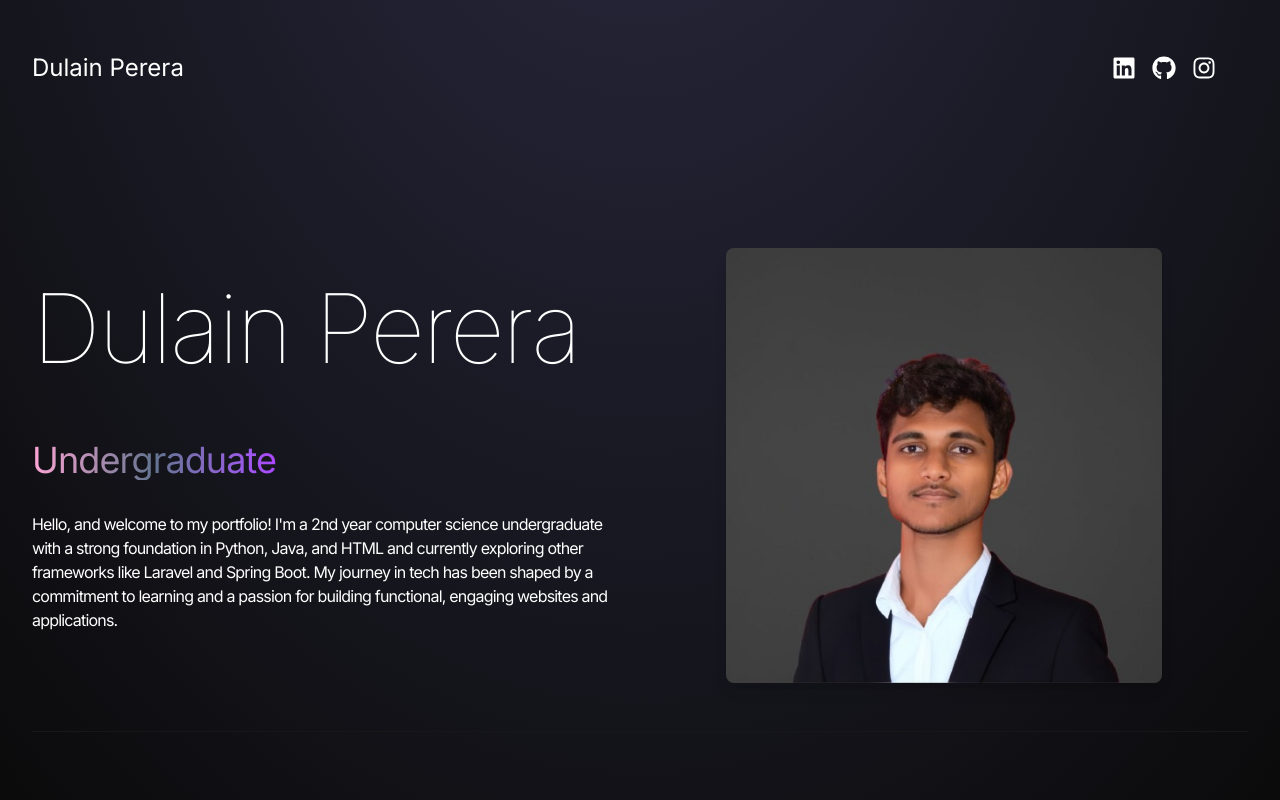
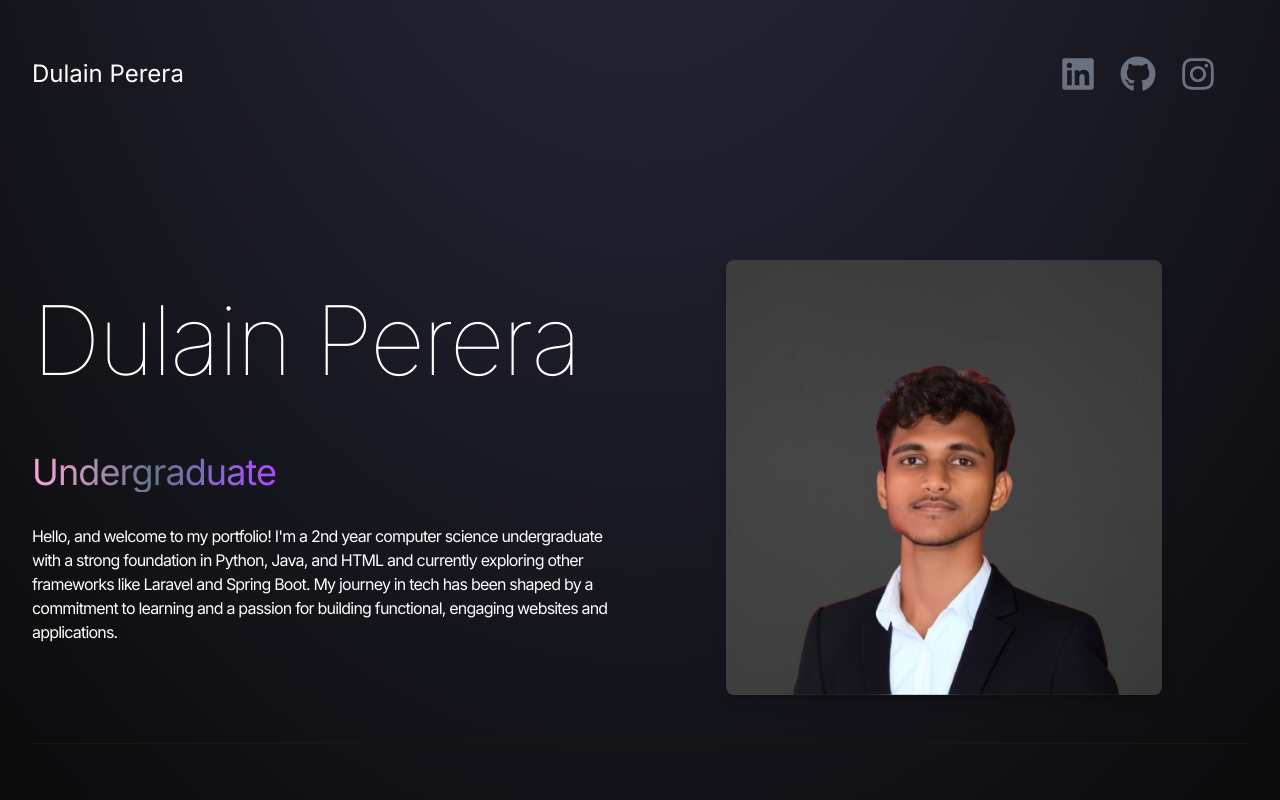
Before and after one commit to dulainperera/dulainperera.github.io, a React (Vite) app: page / in a window 1280 px wide. Shown: the top 800 px of the page. Built offline with nearby package versions, Linux system fonts and the light colour scheme.

Commit message:
fix navbar

```diff
--- a/src/components/Navbar.jsx
+++ b/src/components/Navbar.jsx
@@ -1,17 +1,24 @@
 import { FaLinkedin, FaGithub, FaInstagram } from 'react-icons/fa';
 
 const Navbar = () => {
-  return <nav className="mb-20 flex item-center justify-between py-6">
-    <div className="flex flex-shrink-0 items-center">
+  return (
+    <nav className="mb-20 flex items-center justify-between py-6">
+      <div className="flex flex-shrink-0 items-center">
         <p className="text-2xl">Dulain Perera</p>
-    </div>
-    <div className="m-8 flex items-center justify-center gap-4 text-2xl">
-        <FaLinkedin/>
-        <FaGithub/>
-        <FaInstagram/>
-    </div>
-  </nav>
-
+      </div>
+      <div className="m-8 flex items-center justify-center gap-6 text-4xl">
+        <a href="https://www.linkedin.com/in/dulain-perera-091778292/" target="_blank" className="text-gray-500 hover:text-blue-700 transition duration-300 ease-in-out">
+          <FaLinkedin />
+        </a>
+        <a href="https://github.com/dulainperera" target="_blank" className="text-gray-500 hover:text-black transition duration-300 ease-in-out">
+          <FaGithub />
+        </a>
+        <a href="https://www.instagram.com/dulain_03/" target="_blank" className="text-gray-500 hover:text-pink-500 transition duration-300 ease-in-out">
+          <FaInstagram />
+        </a>
+      </div>
+    </nav>
+  );
 }
 
 export default Navbar;
--- /dev/null
+++ b/src/components/Projects.jsx
@@ -0,0 +1,9 @@
+import React from 'react'
+
+const Projects = () => {
+  return (
+    <div>Projects</div>
+  )
+}
+
+export default Projects
```
